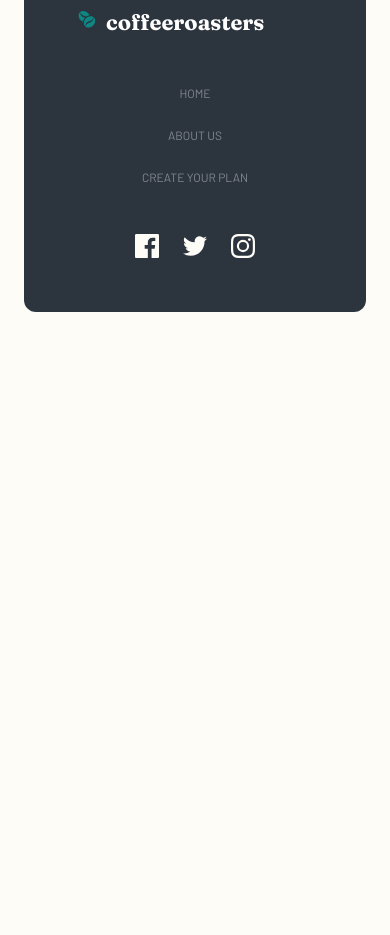
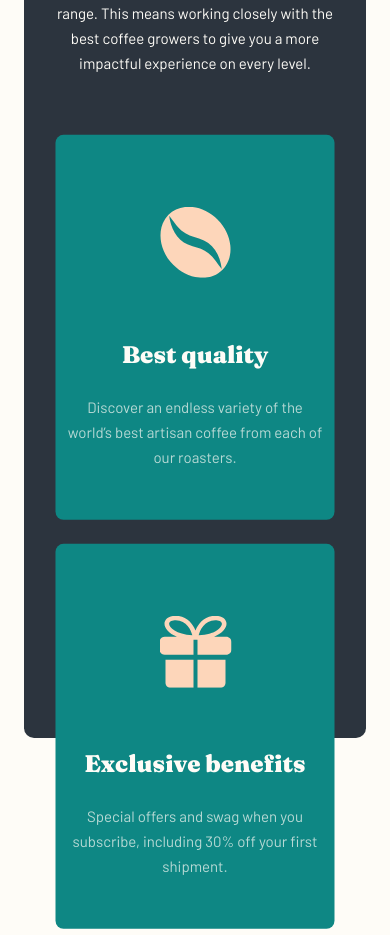
Before and after one commit to brdCoreShadow/coffee_roaster_site, a React (Vite) app: page / in a window 390 px wide. Shown: the part 2320-3255 px from the top of the page. Before the commit the page ends 2704 px from the top, so only its background shows below. Built offline with nearby package versions, Linux system fonts and the light colour scheme.

Commit message:
made pros home mobile

```diff
--- /dev/null
+++ b/src/components/Home/Pros/Pros.tsx
@@ -0,0 +1,54 @@
+import * as SC from "./ProsStyled";
+
+import beanPic from "../../../assets/images/home/desktop/icon-coffee-bean.svg";
+import presentPic from "../../../assets/images/home/desktop/icon-gift.svg";
+import truckPic from "../../../assets/images/home/desktop/icon-truck.svg";
+
+const Pros: React.FC = () => {
+  return (
+    <SC.MainCon>
+      <SC.ProsCon>
+        <h3>Why choose us?</h3>
+        <p>
+          A large part of our role is choosing which particular coffees will be
+          featured in our range. This means working closely with the best coffee
+          growers to give you a more impactful experience on every level.
+        </p>
+      </SC.ProsCon>
+      <SC.ProsList>
+        <li>
+          <div>
+            <img src={beanPic} alt="bean" />
+          </div>
+          <h5>Best quality</h5>
+          <p>
+            Discover an endless variety of the world’s best artisan coffee from
+            each of our roasters.
+          </p>
+        </li>
+        <li>
+          <div>
+            <img src={presentPic} alt="present" />
+          </div>
+          <h5>Exclusive benefits</h5>
+          <p>
+            Special offers and swag when you subscribe, including 30% off your
+            first shipment.
+          </p>
+        </li>
+        <li>
+          <div>
+            <img src={truckPic} alt="truck" />
+          </div>
+          <h5>Free shipping</h5>
+          <p>
+            We cover the cost and coffee is delivered fast. Peak freshness:
+            guaranteed.
+          </p>
+        </li>
+      </SC.ProsList>
+    </SC.MainCon>
+  );
+};
+
+export default Pros;
--- /dev/null
+++ b/src/components/Home/Pros/ProsStyled.ts
@@ -0,0 +1,87 @@
+import styled from "@emotion/styled";
+
+export const MainCon = styled.div`
+  position: relative;
+
+  margin-bottom: 700px;
+`;
+
+export const ProsCon = styled.div`
+  padding-top: 64px;
+  padding-bottom: 662px;
+  padding-left: 24px;
+  padding-right: 24px;
+
+  text-align: center;
+
+  background-color: #2c343e;
+
+  color: #fefcf7;
+
+  border-radius: 10px;
+
+  & > h3 {
+    margin-bottom: 24px;
+
+    font-size: 24px;
+    font-weight: 900;
+  }
+
+  & > p {
+    font-size: 15px;
+    line-height: 1.67;
+  }
+`;
+
+export const ProsList = styled.ul`
+  position: absolute;
+
+  top: 0;
+  left: 50%;
+
+  transform: translate(-50%, 25%);
+
+  & > li {
+    width: 279px;
+
+    padding-top: 72px;
+    padding-bottom: 50px;
+    padding-left: 12px;
+    padding-right: 12px;
+
+    text-align: center;
+
+    color: #fefcf7;
+
+    background-color: #0e8784;
+
+    border-radius: 8px;
+
+    &:not(:last-of-type) {
+      margin-bottom: 24px;
+    }
+
+    & > div {
+      display: inline-block;
+      width: 72px;
+      height: 72px;
+
+      margin-bottom: 56px;
+    }
+
+    & > h5 {
+      margin-bottom: 24px;
+
+      font-size: 24px;
+      line-height: 1.33;
+      font-weight: 900;
+    }
+
+    & > p {
+      font-size: 15px;
+      line-height: 1.67;
+
+      opacity: 0.7;
+    }
+  }
+`;
--- a/src/pages/HomePage/HomePage.tsx
+++ b/src/pages/HomePage/HomePage.tsx
@@ -1,11 +1,15 @@
+import * as SC from "./HomePageStyled";
+
 import Hero from "@/components/Home/Hero/Hero";
-import * as SC from "./HomePageStyled";
 import Collection from "@/components/Home/Collection/Collection";
+import Pros from "@/components/Home/Pros/Pros";
+
 const HomePage: React.FC = () => {
   return (
     <SC.HomePageStyled>
       <Hero />
-      <Collection/>
+      <Collection />
+      <Pros />
     </SC.HomePageStyled>
   );
 };
```
